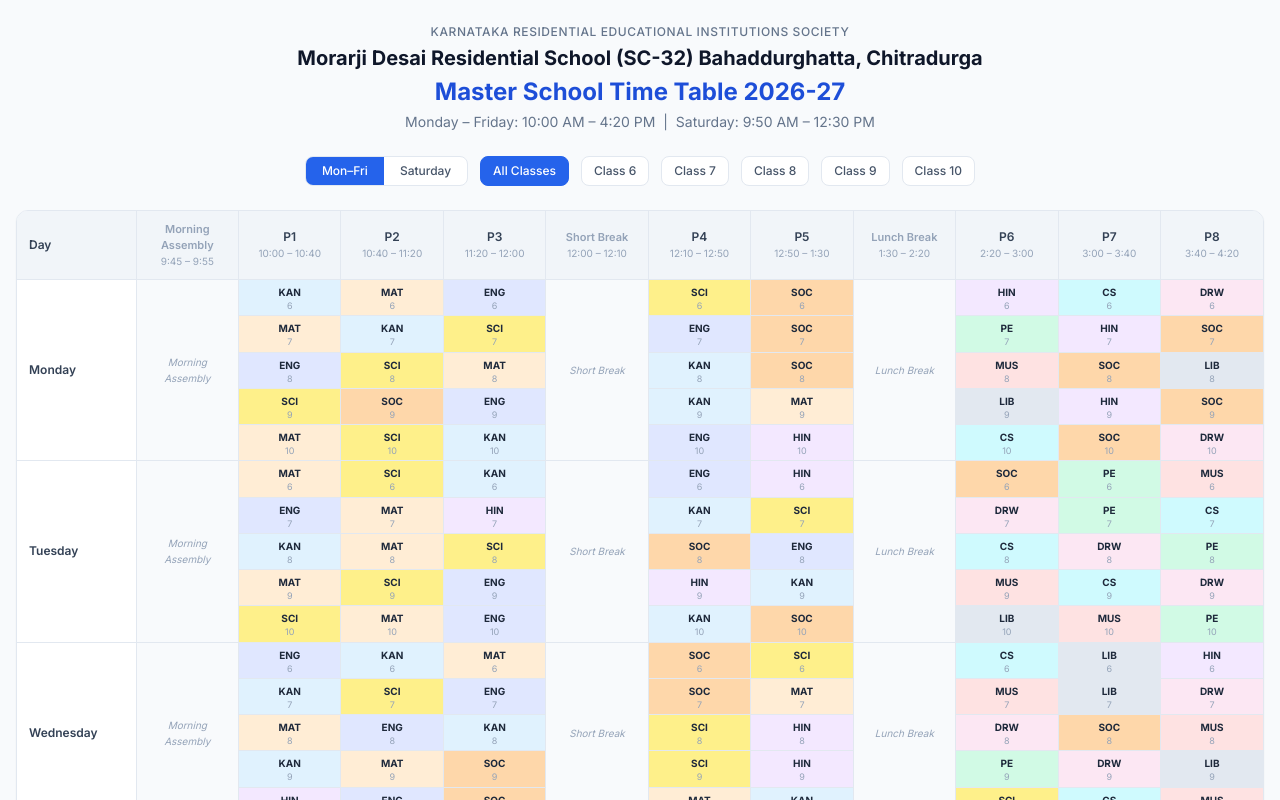
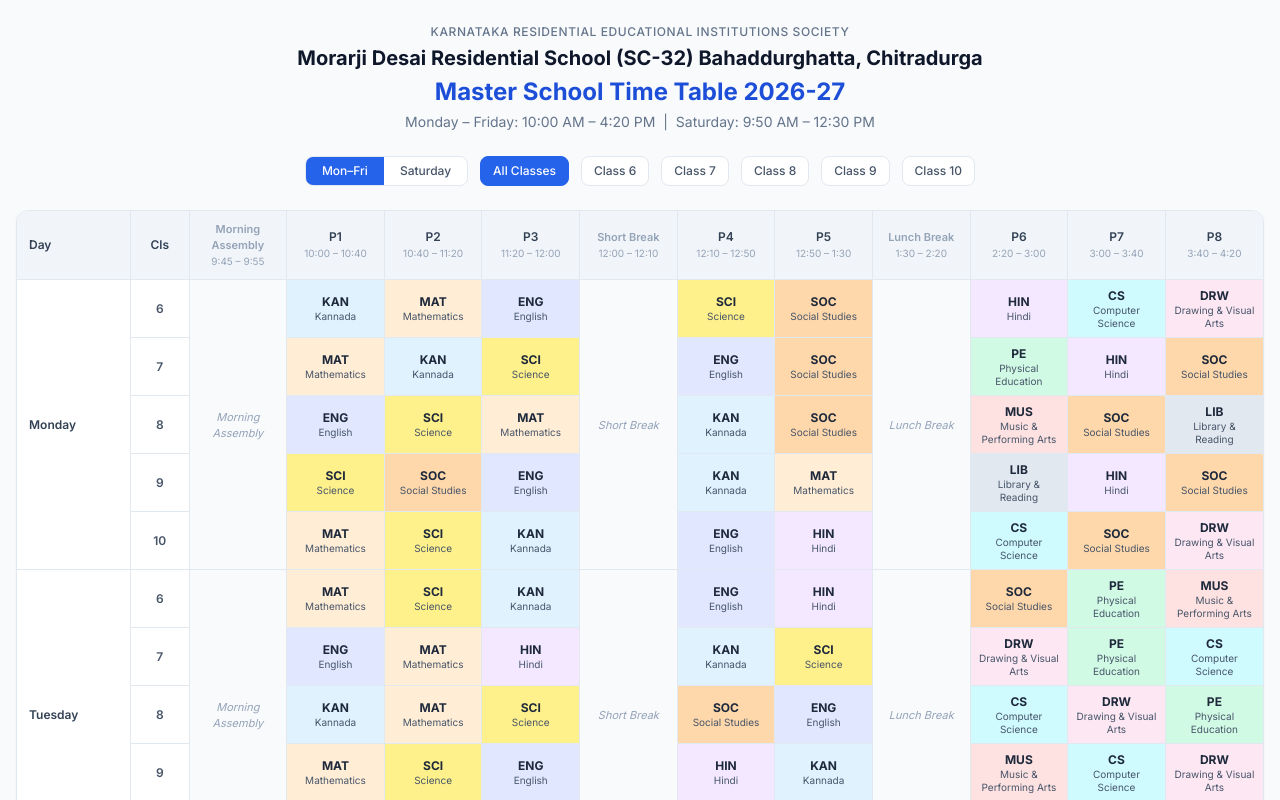
Before and after one commit to hoy-sala/pragati, a SvelteKit app in the folder frontend/: page /timetable in a window 1280 px wide. Both pictures are taken after a click on the button "All Classes". Shown: the top 800 px of the page. Built offline with nearby package versions, Linux system fonts and the light colour scheme; a web font is replaced by a local one.

Commit message:
All Classes: add Cls column after Day instead of per-cell class numbers

```diff
--- a/frontend/src/routes/timetable/+page.svelte
+++ b/frontend/src/routes/timetable/+page.svelte
@@ -49,6 +49,9 @@
 				<thead>
 					<tr class="bg-slate-100">
 						<th class="sticky left-0 bg-slate-100 z-10 px-3 py-2.5 text-left font-semibold text-slate-700 border-r border-slate-200 w-20">Day</th>
+						{#if showAll}
+							<th class="sticky left-20 bg-slate-100 z-10 px-2 py-2.5 text-center font-semibold text-slate-700 border-r border-slate-200 w-12">Cls</th>
+						{/if}
 						{#each times as t, pi}
 							{@const refPeriods = showWeekday ? 0 : 5}
 							{@const cell = WEEKLY_TIMETABLE[0].days[refPeriods].periods[pi]}
@@ -73,27 +76,28 @@
 								{@const day = cls.days[di]}
 								<tr class="border-t border-slate-200">
 									{#if ci === 0}
-										<td class="sticky left-0 bg-white z-10 px-3 py-2 font-semibold text-slate-700 border-r border-slate-200 text-xs" rowspan="{classes}">{DAY_LABELS[di]}</td>
+										<td class="sticky left-0 bg-white z-10 px-3 py-2 font-semibold text-slate-700 border-r border-slate-200" rowspan="{classes}">{DAY_LABELS[di]}</td>
 									{/if}
+									<td class="sticky left-20 bg-white z-10 px-2 py-2 text-center font-semibold text-slate-600 border-r border-slate-200 text-xs">{ci + 6}</td>
 									{#each day.periods.slice(0, times.length) as cell, pi}
 										{@const info = SUBJECT_INFO[cell.code]}
 										{@const isBreak = BREAK_CODES.has(cell.code)}
 										{@const isActivity = ACTIVITY_CODES.has(cell.code)}
 										{#if isBreak}
 											{#if ci === 0}
-												<td class="px-2 py-2 text-center border-r border-slate-200 last:border-r-0 bg-slate-50 text-slate-400 italic text-[10px]" rowspan="{classes}">
-													<div>{cell.name}</div>
+												<td class="px-2 py-2 text-center border-r border-slate-200 last:border-r-0 bg-slate-50 text-slate-400 italic" rowspan="{classes}">
+													<div class="text-[11px]">{cell.name}</div>
 												</td>
 											{/if}
 										{:else}
-											<td class="px-2 py-1 text-center border-r border-slate-200 last:border-r-0 {isActivity ? 'bg-slate-50 text-slate-400 italic' : ''} text-[10px]"
+											<td class="px-2 py-2 text-center border-r border-slate-200 last:border-r-0 {isActivity ? 'bg-slate-50 text-slate-400 italic' : ''}"
 												style={isActivity ? '' : `background-color: ${info?.color || '#fff'}`}>
 												{#if isActivity}
-													<div>{cell.name}</div>
+													<div class="text-[11px]">{cell.name}</div>
 												{:else}
-													<div class="font-bold text-slate-800">{cell.code}</div>
+													<div class="font-bold text-slate-800 text-xs">{cell.code}</div>
+													<div class="text-[10px] text-slate-600 leading-tight">{cell.name}</div>
 												{/if}
-												<div class="text-[9px] text-slate-400 leading-tight">{ci + 6}</div>
 											</td>
 										{/if}
 									{/each}
```
